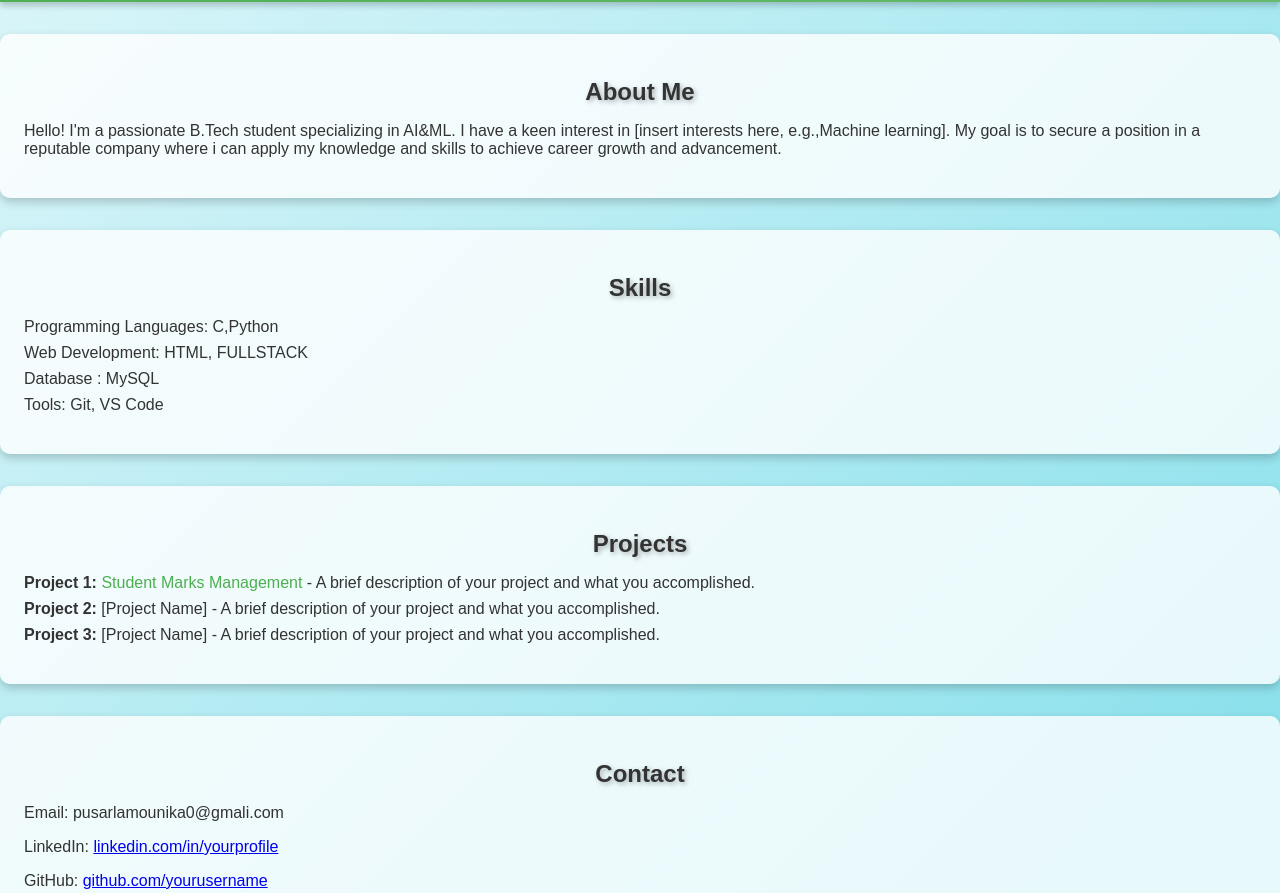
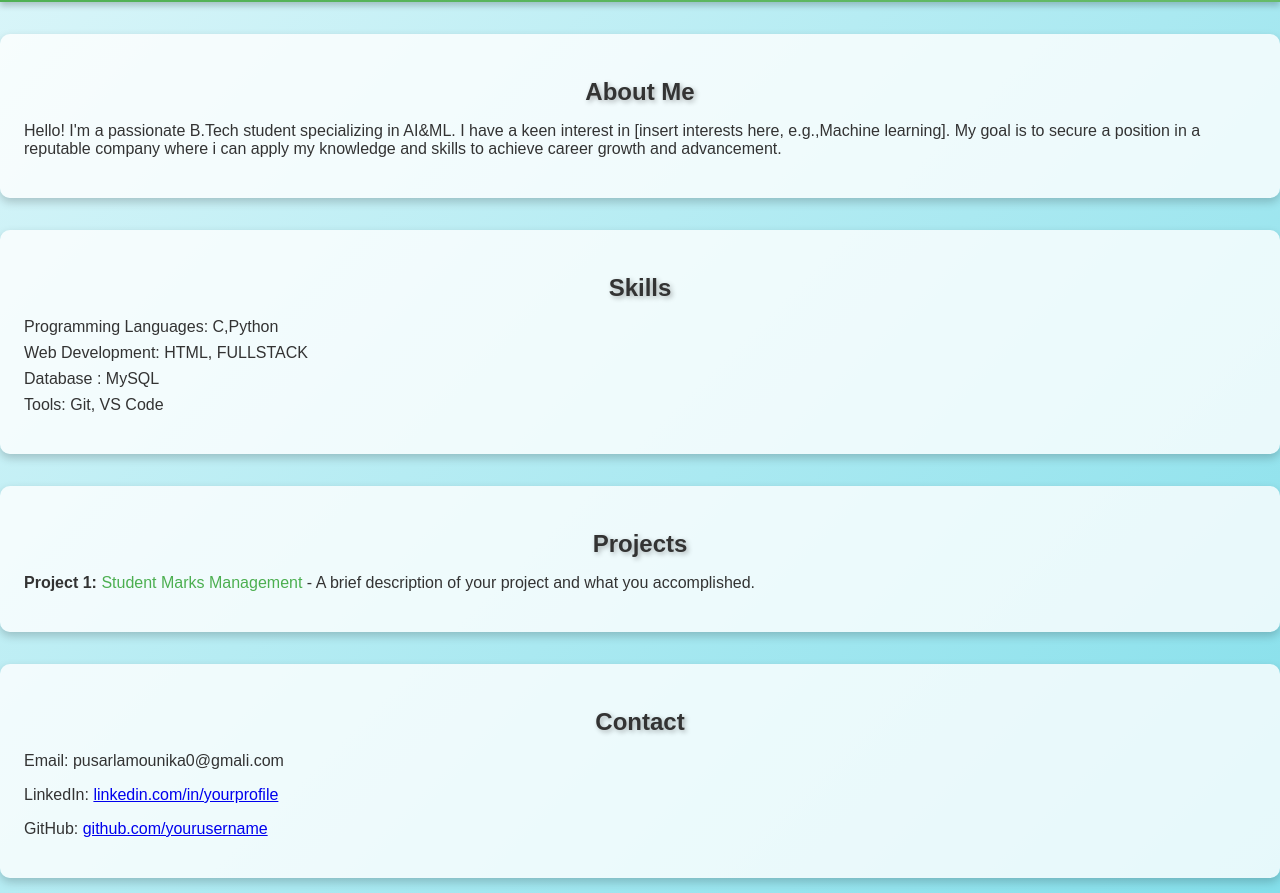
Before and after one commit to mounika23991A4220/profile, a plain HTML site: page mounika.html in a window 1280 px wide. Shown: the part 204-1097 px from the top of the page. Drawn offline with Linux system fonts and the light colour scheme.

Commit message:
Update mounika.html

```diff
--- a/mounika.html
+++ b/mounika.html
@@ -150,9 +150,8 @@
     <div class="section projects" id="projects">
         <h2>Projects</h2>
         <ul>
-            <li><strong>Project 1:</strong> <a href="../sravani/index.html" target="_blank">Student Marks Management</a> - A brief description of your project and what you accomplished.</li>
-            <li><strong>Project 2:</strong> [Project Name] - A brief description of your project and what you accomplished.</li>
-            <li><strong>Project 3:</strong> [Project Name] - A brief description of your project and what you accomplished.</li>
+            <li><strong>Project 1:</strong> <a href="https://github.com/mounika23991A4220/test-/commits?author=mounika23991A4220" target="_blank">Student Marks Management</a> - A brief description of your project and what you accomplished.</li>
+
         </ul>
     </div>
 
```
